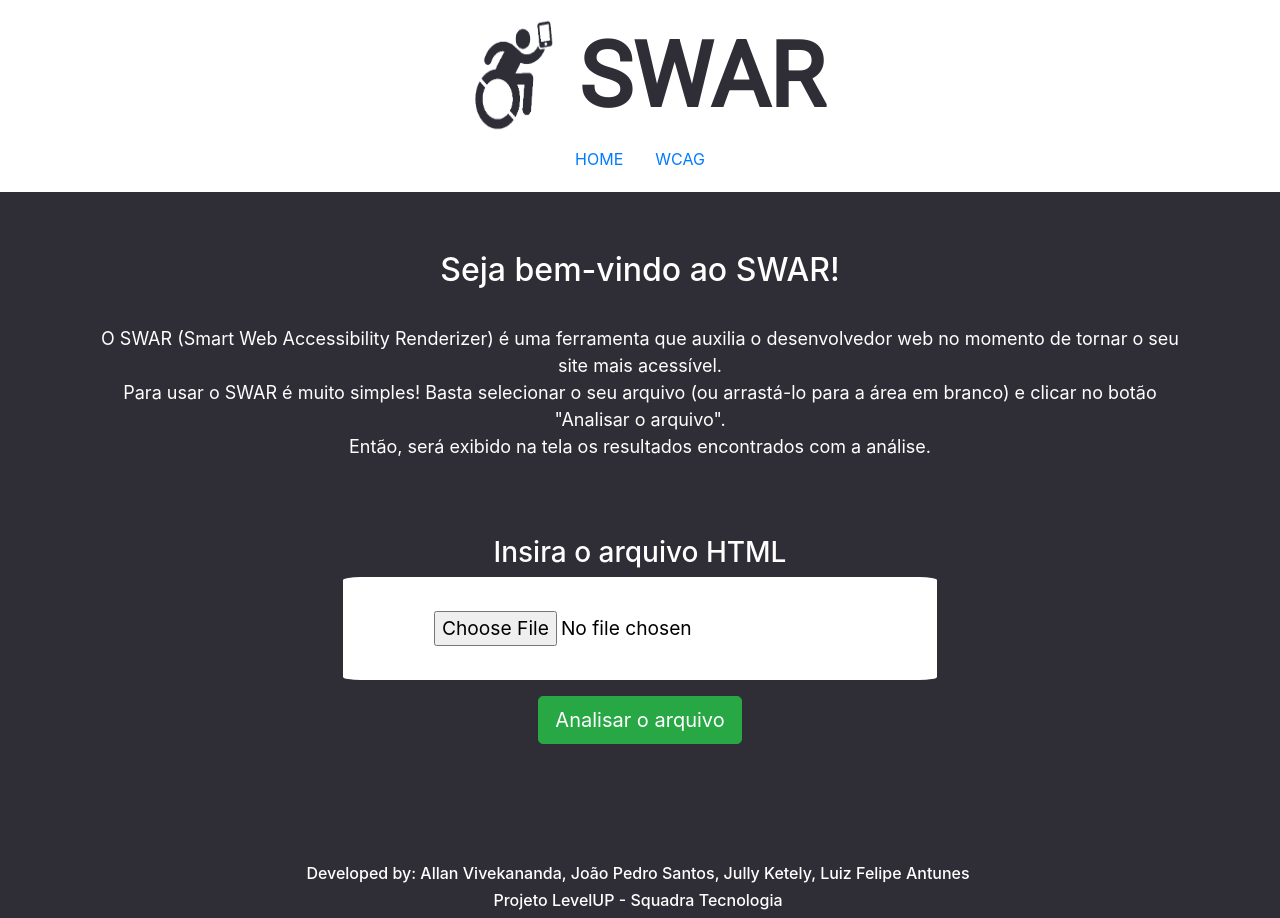
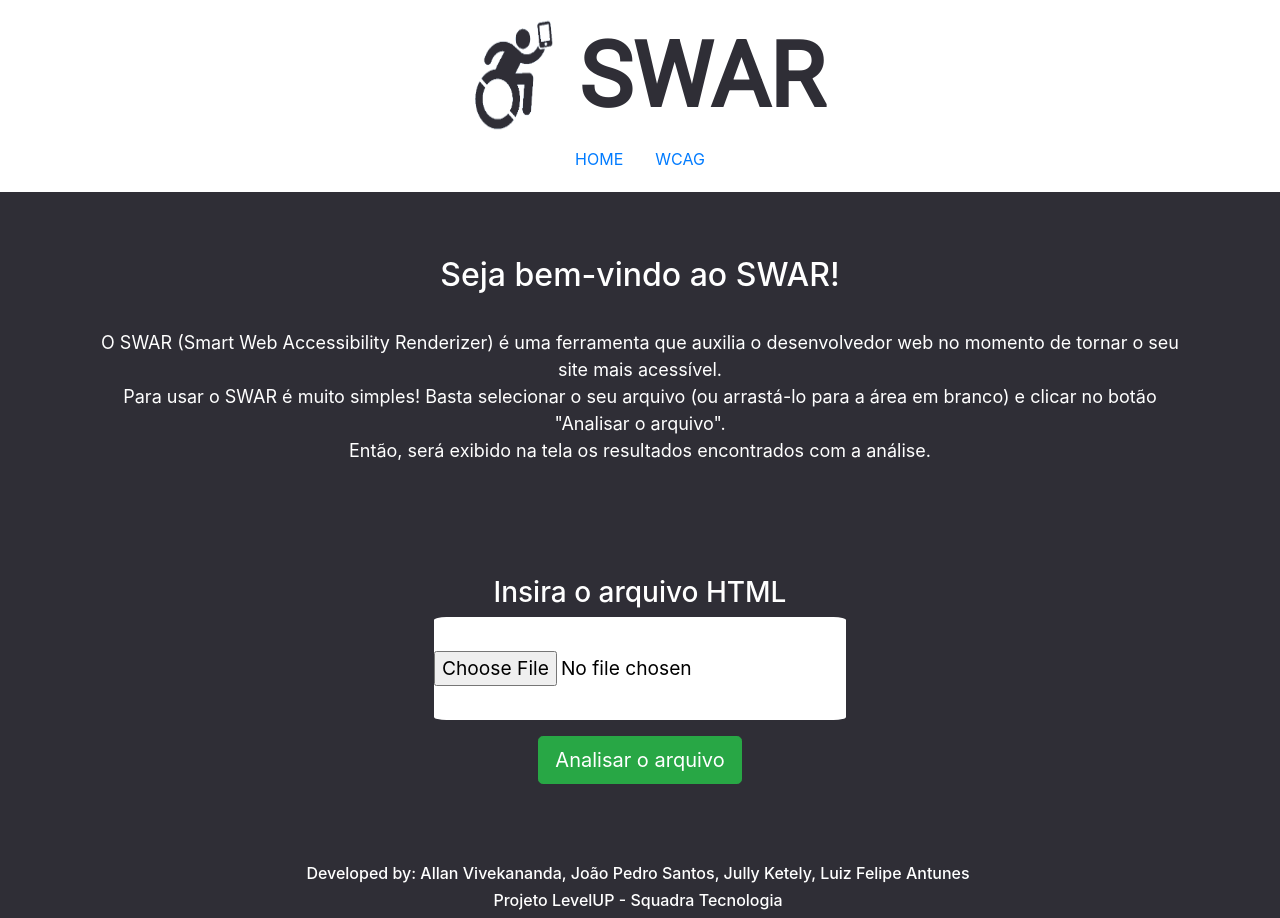
Before and after one commit to jullysilva/SWAR, a React (Create React App) app: page / in a window 1280 px wide. Built offline with nearby package versions, Linux system fonts and the light colour scheme.

Commit message:
Mudanças App.css

```diff
--- a/src/App.css
+++ b/src/App.css
@@ -56,10 +56,9 @@ h6{
 
 .container {
   width: 50vw;
-  height: 25vh;
+  height: 30vh;
   display: flex;
-  flex-direction: row;
-  text-justify: distribute;
+  flex-direction: column;
   align-items: center
 }
 
@@ -69,5 +68,6 @@ h6{
 }
 
 .content{
+
   margin-top: 80px;
 }
--- a/src/components/sobre.js
+++ b/src/components/sobre.js
@@ -1,7 +1,7 @@
 import React, { Component } from 'react'
 import Menu from './Menu'
 
-export class sobre extends Component {
+export class Sobre extends Component {
     render() {
         return (
             <div>
@@ -29,4 +29,4 @@ export class sobre extends Component {
     }
 }
 
-export default sobre
+export default Sobre
--- a/src/custom.css
+++ b/src/custom.css
@@ -1,6 +1,6 @@
 
 input[type = 'file']{
-    padding: 3% 8%;
+    padding: 3% 0%;
     color: #000;
     background-color: white;
     border: none;
```
